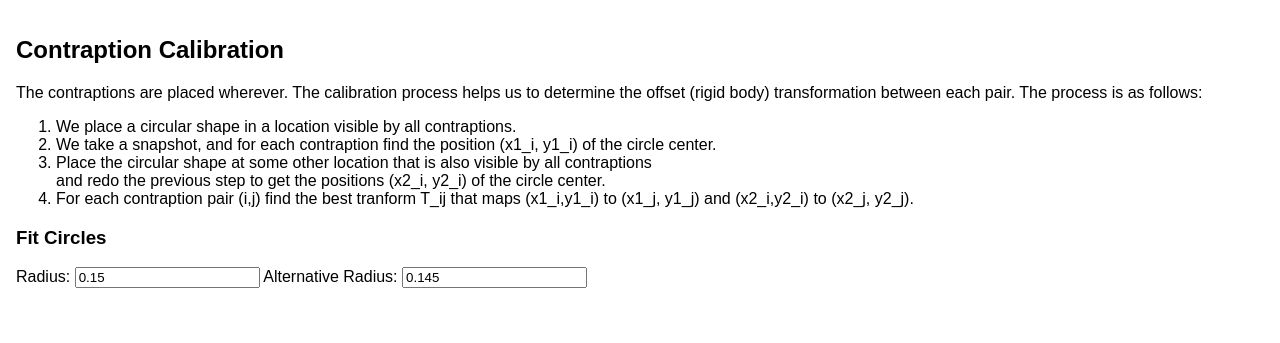
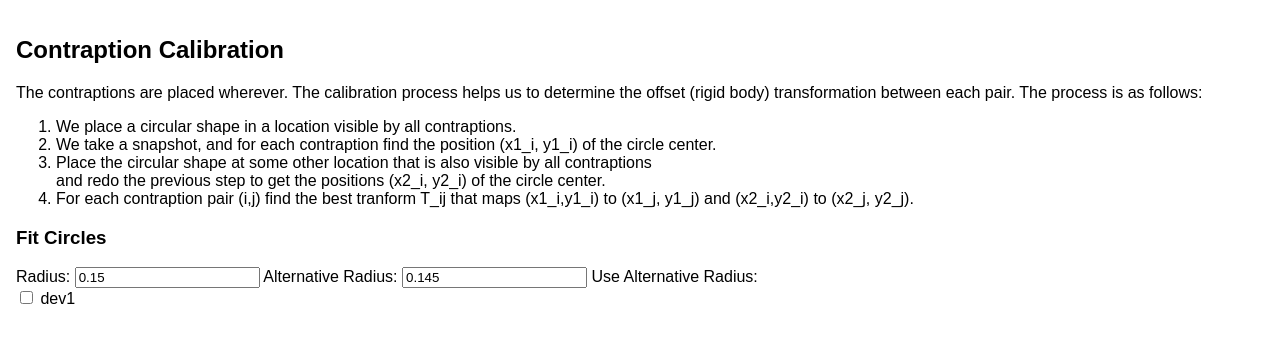
Before and after one commit to TAU-CGL/rplidar_recorder, a Django app: page / in a window 1280 px wide, after a click on "Calibration". Shown: the part 50-393 px from the top of the page. Run offline with Django 5.2, Linux system fonts and the light colour scheme; data that the repository does not hold is empty.

Commit message:
More changes to callibration page

```diff
--- a/server/templates/tabs/calibration.html
+++ b/server/templates/tabs/calibration.html
@@ -21,7 +21,16 @@
     <input type="number" id="radius" name="radius" value="0.15" step="0.01" min="0.01">
     <label for="alternativeRadius">Alternative Radius:</label>
     <input type="number" id="alternativeRadius" name="alternativeRadius" value="0.145" step="0.01" min="0.01">
+
+
+    <!-- // Here will be a list of contraptions with checkboxes that signal whether the alternativeRadius should be used. It will be populated form JS -->
+    <label for="useAlternativeRadius">Use Alternative Radius:</label>
+    <div id="contraption-checkboxes">
+        <!-- Checkboxes will be populated here, but an example for a label checkbox pair would be: -->
+        <label><input type="checkbox" name="contraption1" value="1"> dev1 </label>
+    </div>
 </div>
 
 
+
 <script src="/static/js/calibration.js"></script>
```
